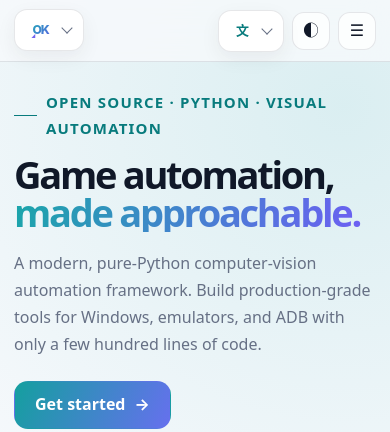
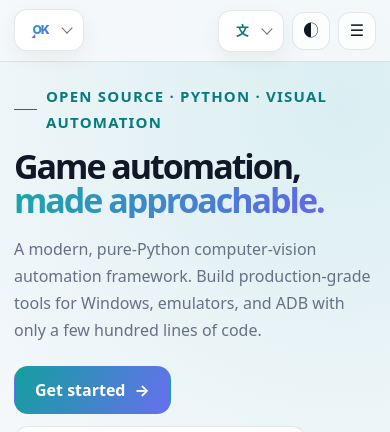
Before and after one commit to ok-oldking/ok-websites, a website: page static/en/index.html in a window 390 px wide. Shown: the top 432 px of the page. Drawn offline with Linux system fonts and the light colour scheme.

Commit message:
Update project repository link and reduce framework hero sizing

```diff
--- a/projects.json
+++ b/projects.json
@@ -208,7 +208,7 @@
       { "type": "qq-channel", "label": "QQ 频道", "url": "https://pd.qq.com/s/djmm6l44y" },
       { "type": "discord", "label": "Discord", "url": "https://discord.gg/vVyCatEBgA" }
     ] },
-    { "name": "ok-end-field", "description": { "zh-CN": "基于 ok-script 开发的明日方舟：终末地自动化", "en": "Arknights: Endfield automation built with ok-script" }, "url": "https://github.com/AliceJump/ok-end-field", "github": "AliceJump/ok-end-field", "status": "community", "stars": 530, "communityLinks": [
+    { "name": "ok-end-field", "description": { "zh-CN": "基于 ok-script 开发的明日方舟：终末地自动化", "en": "Arknights: Endfield automation built with ok-script" }, "url": "https://github.com/ok-oldking/ok-end-field", "github": "ok-oldking/ok-end-field", "status": "community", "stars": 530, "communityLinks": [
       { "type": "qq", "label": "QQ 940581952", "value": "940581952" },
       { "type": "qq", "label": "QQ 1079581542", "value": "1079581542" },
       { "type": "qq-channel", "label": "QQ 频道", "url": "https://pd.qq.com/s/djmm6l44y" }
--- a/scripts/test-site.mjs
+++ b/scripts/test-site.mjs
@@ -155,7 +155,7 @@ if (!/\.feature-card[^}]*grid-template-columns:\s*45px/.test(css) || /\.feature-
 if (/\.hero \.container[^}]*1740px/.test(css) || !/\.landing-container[^}]*1180px/.test(css) || !/\.download-toggle[^}]*align-items:\s*center/.test(css)) failures.push('Landing-section width or dropdown-arrow alignment is incorrect.');
 if (!/\.section-kicker[^}]*font-size:\s*18px/.test(css) || !/\.section-head p[^}]*width:\s*66\.666%/.test(css)) failures.push('Project ecosystem heading or lead width is incorrect.');
 if (!/#projects \.section-head p[^}]*text-align:\s*right/.test(css)) failures.push('Projects description is not right-aligned.');
-if (!/\.hero-framework[^}]*min-height:\s*460px[^}]*padding:\s*34px 0 28px/.test(css) || !/\.hero-framework h1[^}]*font-size:\s*clamp\(40px,\s*5vw,\s*72px\)/.test(css)) failures.push('Framework hero height or headline size was not reduced.');
+if (!/\.hero-framework[^}]*min-height:\s*400px[^}]*padding:\s*28px 0 24px/.test(css) || !/\.hero-framework h1[^}]*font-size:\s*clamp\(36px,\s*4\.5vw,\s*64px\)/.test(css)) failures.push('Framework hero height or headline size was not reduced.');
 if (!/\.faq-content[^}]*width:\s*100%[^}]*max-width:\s*none/.test(css) || !/<section class="section faq-section"><div class="container landing-container">/.test(wwLanding)) failures.push('FAQ does not share the feature-grid width.');
 if (!/\.faq-section \.section-head h2[^}]*color:\s*var\(--accent-strong\)[^}]*font-size:\s*clamp\(24px,\s*2\.4vw,\s*32px\)/.test(css) || !/\.faq-section \.faq-content > h2[^}]*font-size:\s*clamp\(20px,\s*2vw,\s*25px\)/.test(css)) failures.push('FAQ heading hierarchy is not visually distinct and compact.');
 const rootSitemap = await fs.readFile(path.join(root, 'sitemap.xml'), 'utf8');
--- a/src/site.css
+++ b/src/site.css
@@ -104,9 +104,9 @@ img { max-width: 100%; }
 .eyebrow { display: inline-flex; align-items: center; gap: 9px; margin-bottom: 22px; color: var(--accent-strong); font-size: 15px; font-weight: 750; letter-spacing: .08em; text-transform: uppercase; }
 .eyebrow::before { content: ""; width: 28px; height: 1px; background: currentColor; }
 h1 { width: 100%; max-width: none; margin: 0; font-size: clamp(54px, 7vw, 108px); line-height: 1.01; letter-spacing: -.06em; }
-.hero-framework { min-height: 460px; padding: 34px 0 28px; }
+.hero-framework { min-height: 400px; padding: 28px 0 24px; }
 .hero-framework .eyebrow { margin-bottom: 14px; }
-.hero-framework h1 { font-size: clamp(40px, 5vw, 72px); }
+.hero-framework h1 { font-size: clamp(36px, 4.5vw, 64px); }
 .hero-framework .hero-copy { margin: 18px 0 22px; }
 .title-line { display: block; white-space: nowrap; }
 .gradient-text { color: transparent; background: linear-gradient(110deg, var(--accent), var(--violet)); background-clip: text; -webkit-background-clip: text; }
@@ -222,11 +222,11 @@ h2 { margin: 0; font-size: clamp(32px, 4vw, 48px); line-height: 1.15; letter-spa
 @media (max-width: 780px) {
   .container { width: min(100% - 28px, 1180px); }.site-header { height: 62px; }.nav { gap: 12px; }.nav-links { display: none; position: absolute; left: 14px; right: 14px; top: 70px; padding: 18px; background: var(--surface-solid); border: 1px solid var(--border); border-radius: 16px; box-shadow: var(--shadow); }.nav-links.open { display: grid; }.menu-button { display: grid; }
   .hero { min-height: auto; padding: 42px 0 34px; }.hero-grid { grid-template-columns: 1fr; }.title-line { white-space: normal; }
-  .hero-framework { padding: 28px 0 24px; }
+  .hero-framework { padding: 22px 0 20px; }
   .section { padding: 38px 0; }.section-head { align-items: start; flex-direction: column; gap: 8px; margin-bottom: 18px; }.section-head p { width: 100%; }#projects .section-head p { text-align: left; }.project-grid { grid-template-columns: 1fr; }.cta { align-items: start; flex-direction: column; padding: 30px; }.footer-row { align-items: start; flex-direction: column; }
   .docs-layout { width: min(100% - 28px, 820px); display: block; padding-top: 28px; }.docs-sidebar { position: static; max-height: none; margin-bottom: 28px; }.docs-sidebar h2 { display: none; }.docs-nav { display: flex; overflow: auto; padding-bottom: 8px; }.docs-nav a { white-space: nowrap; background: var(--surface); }.markdown-body h2 { font-size: 26px; }
 }
 @media (max-width: 520px) {
-  h1 { font-size: 48px; }.hero-framework h1 { font-size: 38px; }.hero-copy { font-size: 16px; }.feature-grid { grid-template-columns: 1fr; }.feature-card { min-height: 112px; }.project-trigger { min-width: 0; }.project-trigger > span:nth-child(2) { display: none; }.language-trigger { min-width: 0; }.language-trigger > span:nth-child(2) { display: none; }.dropdown-menu { min-width: 200px; }.download-main { padding-inline: 14px; }.download-main small { display: none; }.cta { border-radius: 24px; }
+  h1 { font-size: 48px; }.hero-framework h1 { font-size: 34px; }.hero-copy { font-size: 16px; }.feature-grid { grid-template-columns: 1fr; }.feature-card { min-height: 112px; }.project-trigger { min-width: 0; }.project-trigger > span:nth-child(2) { display: none; }.language-trigger { min-width: 0; }.language-trigger > span:nth-child(2) { display: none; }.dropdown-menu { min-width: 200px; }.download-main { padding-inline: 14px; }.download-main small { display: none; }.cta { border-radius: 24px; }
 }
 @media (prefers-reduced-motion: reduce) { *, *::before, *::after { scroll-behavior: auto !important; animation: none !important; transition: none !important; } }
--- a/static/assets/site.css
+++ b/static/assets/site.css
@@ -104,9 +104,9 @@ img { max-width: 100%; }
 .eyebrow { display: inline-flex; align-items: center; gap: 9px; margin-bottom: 22px; color: var(--accent-strong); font-size: 15px; font-weight: 750; letter-spacing: .08em; text-transform: uppercase; }
 .eyebrow::before { content: ""; width: 28px; height: 1px; background: currentColor; }
 h1 { width: 100%; max-width: none; margin: 0; font-size: clamp(54px, 7vw, 108px); line-height: 1.01; letter-spacing: -.06em; }
-.hero-framework { min-height: 460px; padding: 34px 0 28px; }
+.hero-framework { min-height: 400px; padding: 28px 0 24px; }
 .hero-framework .eyebrow { margin-bottom: 14px; }
-.hero-framework h1 { font-size: clamp(40px, 5vw, 72px); }
+.hero-framework h1 { font-size: clamp(36px, 4.5vw, 64px); }
 .hero-framework .hero-copy { margin: 18px 0 22px; }
 .title-line { display: block; white-space: nowrap; }
 .gradient-text { color: transparent; background: linear-gradient(110deg, var(--accent), var(--violet)); background-clip: text; -webkit-background-clip: text; }
@@ -222,11 +222,11 @@ h2 { margin: 0; font-size: clamp(32px, 4vw, 48px); line-height: 1.15; letter-spa
 @media (max-width: 780px) {
   .container { width: min(100% - 28px, 1180px); }.site-header { height: 62px; }.nav { gap: 12px; }.nav-links { display: none; position: absolute; left: 14px; right: 14px; top: 70px; padding: 18px; background: var(--surface-solid); border: 1px solid var(--border); border-radius: 16px; box-shadow: var(--shadow); }.nav-links.open { display: grid; }.menu-button { display: grid; }
   .hero { min-height: auto; padding: 42px 0 34px; }.hero-grid { grid-template-columns: 1fr; }.title-line { white-space: normal; }
-  .hero-framework { padding: 28px 0 24px; }
+  .hero-framework { padding: 22px 0 20px; }
   .section { padding: 38px 0; }.section-head { align-items: start; flex-direction: column; gap: 8px; margin-bottom: 18px; }.section-head p { width: 100%; }#projects .section-head p { text-align: left; }.project-grid { grid-template-columns: 1fr; }.cta { align-items: start; flex-direction: column; padding: 30px; }.footer-row { align-items: start; flex-direction: column; }
   .docs-layout { width: min(100% - 28px, 820px); display: block; padding-top: 28px; }.docs-sidebar { position: static; max-height: none; margin-bottom: 28px; }.docs-sidebar h2 { display: none; }.docs-nav { display: flex; overflow: auto; padding-bottom: 8px; }.docs-nav a { white-space: nowrap; background: var(--surface); }.markdown-body h2 { font-size: 26px; }
 }
 @media (max-width: 520px) {
-  h1 { font-size: 48px; }.hero-framework h1 { font-size: 38px; }.hero-copy { font-size: 16px; }.feature-grid { grid-template-columns: 1fr; }.feature-card { min-height: 112px; }.project-trigger { min-width: 0; }.project-trigger > span:nth-child(2) { display: none; }.language-trigger { min-width: 0; }.language-trigger > span:nth-child(2) { display: none; }.dropdown-menu { min-width: 200px; }.download-main { padding-inline: 14px; }.download-main small { display: none; }.cta { border-radius: 24px; }
+  h1 { font-size: 48px; }.hero-framework h1 { font-size: 34px; }.hero-copy { font-size: 16px; }.feature-grid { grid-template-columns: 1fr; }.feature-card { min-height: 112px; }.project-trigger { min-width: 0; }.project-trigger > span:nth-child(2) { display: none; }.language-trigger { min-width: 0; }.language-trigger > span:nth-child(2) { display: none; }.dropdown-menu { min-width: 200px; }.download-main { padding-inline: 14px; }.download-main small { display: none; }.cta { border-radius: 24px; }
 }
 @media (prefers-reduced-motion: reduce) { *, *::before, *::after { scroll-behavior: auto !important; animation: none !important; transition: none !important; } }
```
Also changed, not shown: static/en/index.html (+1 -1 lines), static/index.html (+1 -1 lines), static/zh-TW/index.html (+1 -1 lines).
